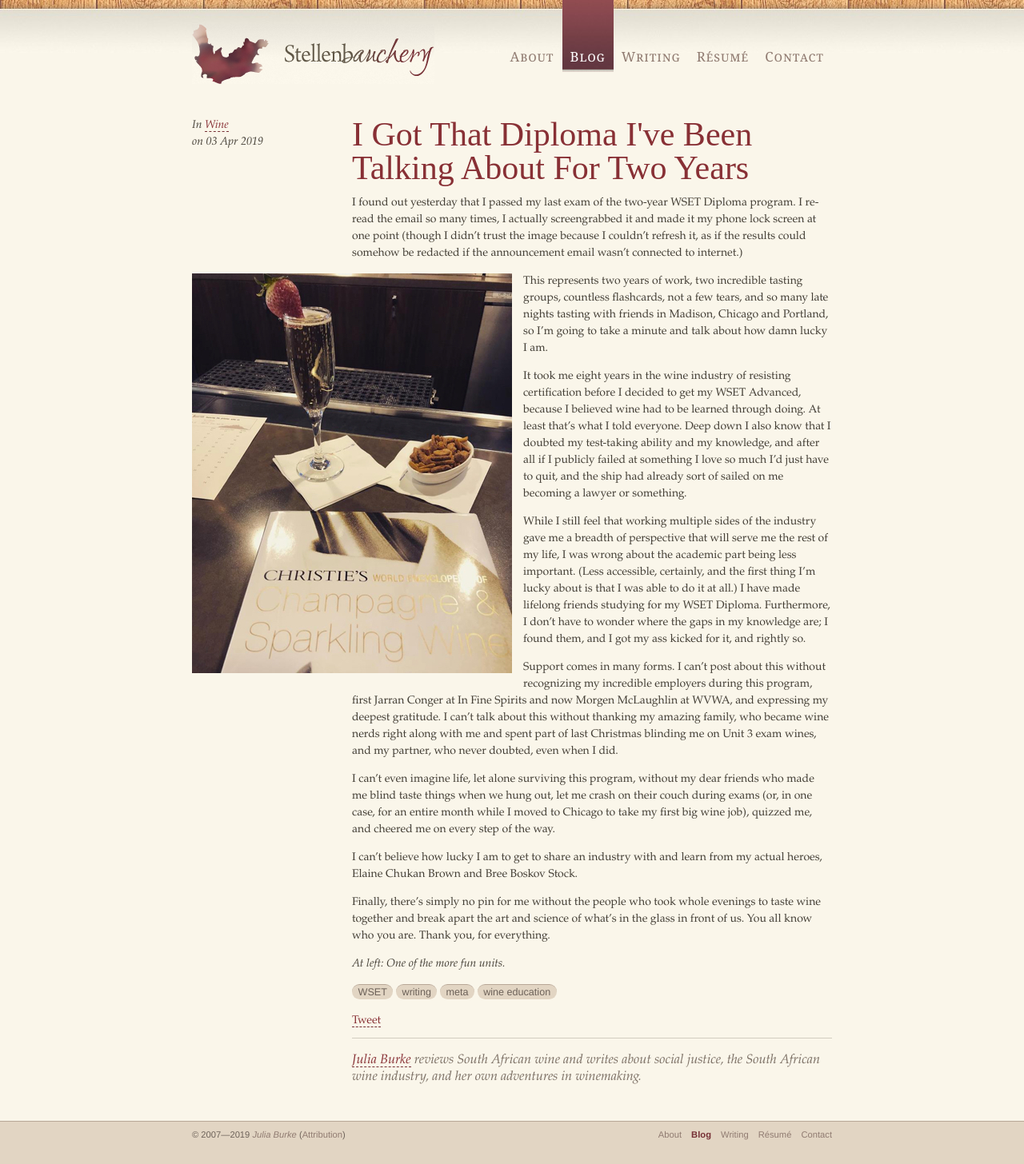
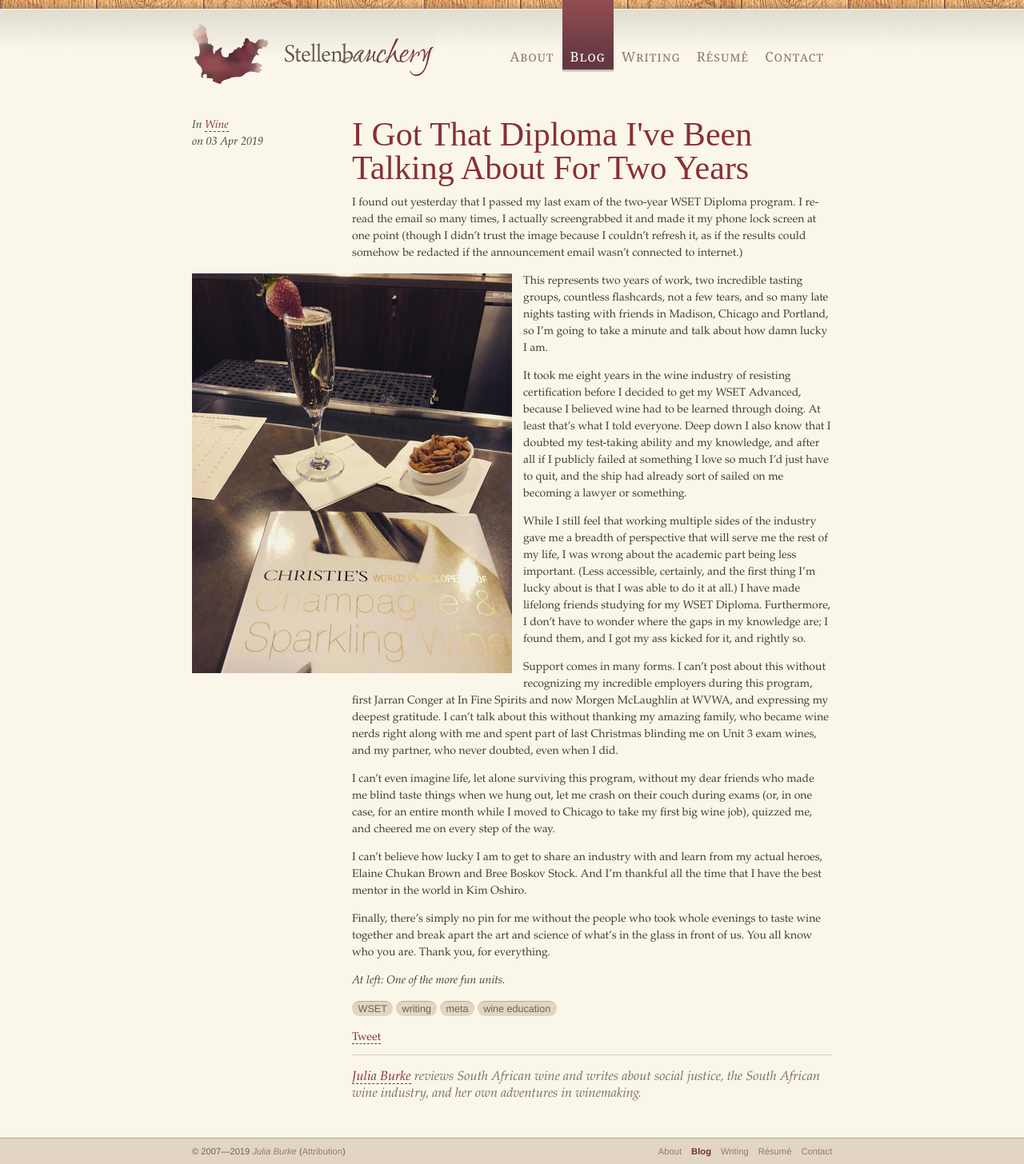
Before and after one commit to nywinewench/nywinewench.github.io, a Jekyll site: the page built from _posts/2019-4-3-got-that-diploma.md, in a window 1280 px wide. Shown: the whole page at 80% size. Built offline with Jekyll 4.4.1, drawn with Linux system fonts in a browser that asks for light colours; some web fonts are replaced; comment, search, counter and statistics services are not loaded; before the commit the page ends 1435 px from its top, so only the background shows below that.

Commit message:
Update 2019-4-3-got-that-diploma.md

```diff
--- a/_posts/2019-4-3-got-that-diploma.md
+++ b/_posts/2019-4-3-got-that-diploma.md
@@ -28,7 +28,7 @@ Support comes in many forms. I can't post about this without recognizing my incr
 
 I can't even imagine life, let alone surviving this program, without my dear friends who made me blind taste things when we hung out, let me crash on their couch during exams (or, in one case, for an entire month while I moved to Chicago to take my first big wine job), quizzed me, and cheered me on every step of the way.
 
-I can't believe how lucky I am to get to share an industry with and learn from my actual heroes, Elaine Chukan Brown and Bree Boskov Stock.
+I can't believe how lucky I am to get to share an industry with and learn from my actual heroes, Elaine Chukan Brown and Bree Boskov Stock. And I’m thankful all the time that I have the best mentor in the world in Kim Oshiro.
 
 Finally, there's simply no pin for me without the people who took whole evenings to taste wine together and break apart the art and science of what's in the glass in front of us. You all know who you are. Thank you, for everything.
 
```
